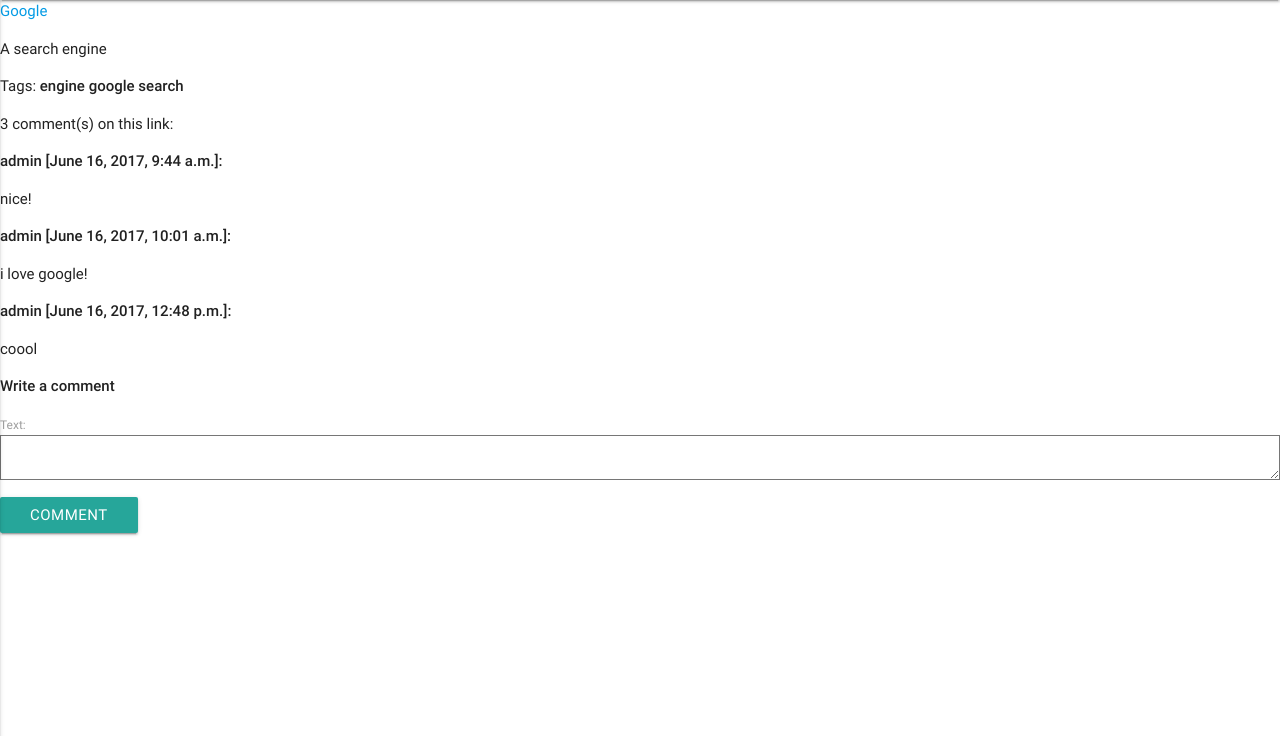
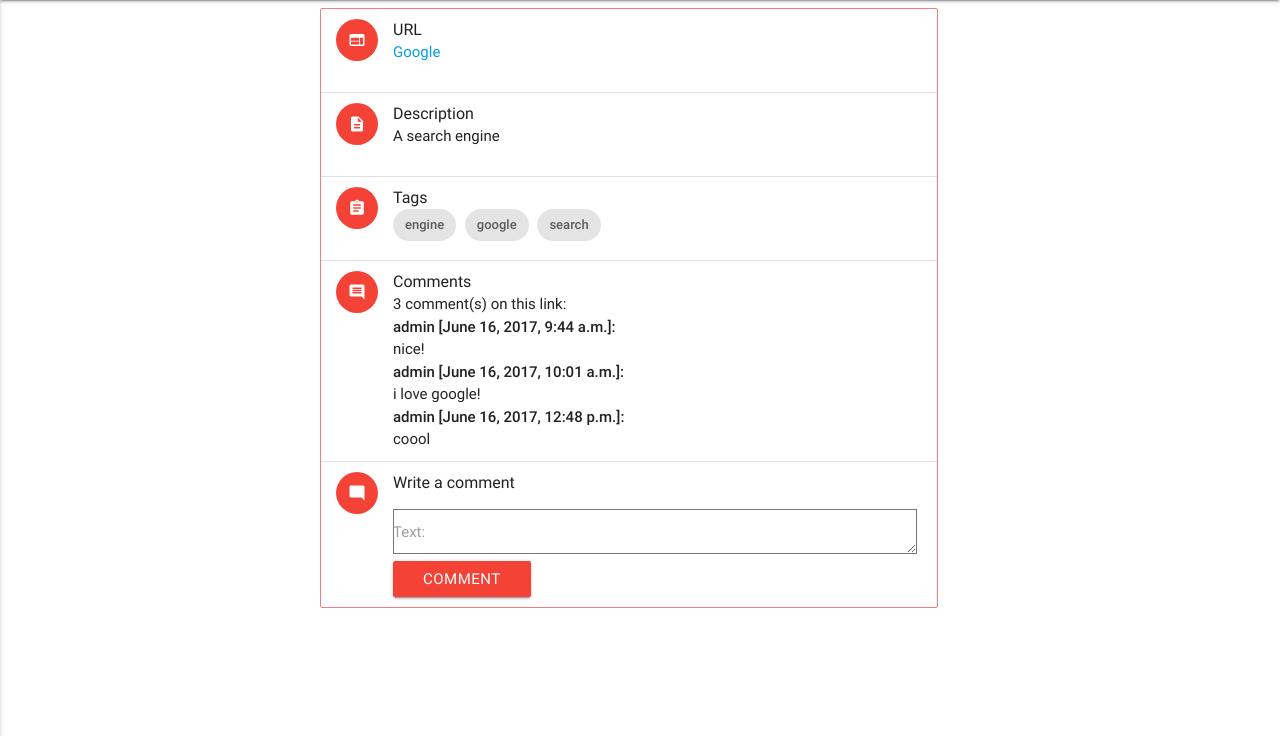
Before and after one commit to nikhilkumarsingh/linkbook, a Django app: page /link/16/ in a window 1280 px wide. Shown: the part 64-800 px from the top of the page. Run offline with Django 3.2, Linux system fonts and the light colour scheme; data comes from the database, SQL or seed files in the repository; both versions use the stored data as it was after the commit; parts of the project's set-up code (start-up, migrations or seed data) failed here and were passed over.

Commit message:
Link Page built

```diff
--- a/linkbook/links/templates/links/link.html
+++ b/linkbook/links/templates/links/link.html
@@ -6,35 +6,71 @@
 
 {% block body %}
 
-<div>
-<a href = "{{link.url}}">{{link | linebreaksbr}}</a>
-<p>{{link.description}}</p>
 
-Tags:
-{% for tag in link.tags.all %}
-<strong>{{tag.name}}</strong>
-{% endfor %}
-</div>
+    <div class="container">
+        <div class="row">
+
+            <div class="col s1 m3 l3"></div>
+            <div class="col s10 m6 l6">
+                <ul class="collection hoverable " style="border: 1px solid lightcoral">
+                    <li class="collection-item avatar">
+                      <i class="material-icons circle red">web</i>
+                        <span class="title">URL</span>
+                        <p><a href = "{{link.url}}" target="_blank">{{link | linebreaksbr}}</a></p>
+                    </li>
+                    <li class="collection-item avatar">
+                      <i class="material-icons circle red">description</i>
+                        <span class="title">Description</span>
+                       <p>{{link.description}}</p>
+                    </li>
+                    <li class="collection-item avatar">
+                      <i class="material-icons circle red">assignment</i>
+                        <span class="title">Tags</span>
+                        <p>
+                        {% for tag in link.tags.all %}
+                            <div class="chip">
+                                {{tag.name}}
+                            </div>
+                         {% endfor %}
+                        </p>
+                    </li>
+                    <li class="collection-item avatar">
+                      <i class="material-icons circle red">comment</i>
+                        <span class="title">Comments</span>
+                        <p>{{link.comment_set.count}} comment(s) on this link:</p>
+                        <p>
+
+                    {% for comment in link.comment_set.all %}
+                        <div>
+                            <strong>{{ comment.user }} [{{comment.date}}]:</strong>
+                            <p>{{ comment.text|linebreaks }}</p>
+                        </div>
+                    {% endfor %}
+                        </p>
+                    </li>
+
+                <li class="collection-item avatar">
+                      <i class="material-icons circle red">mode_comment</i>
+                        <span class="title">Write a comment</span>
+                        <p>
+                        <div>
+                    <form method="post" action="/link/{{link.id}}/comment/" role="form">
+                        {% csrf_token %}
+                        <div class="input-field">
+                        {{ comment_form.as_p }}
+
+                        <button type="submit" class="save btn red waves-effect waves-light">Comment</button>
+                    </form>
+                    </div>
+                        </p>
+                    </li>
+                </ul>
 
 
-<div>
-<p>{{link.comment_set.count}} comment(s) on this link:</p>
-{% for comment in link.comment_set.all %}
-	<div>
-        <strong>{{ comment.user }} [{{comment.date}}]:</strong>
-        <p>{{ comment.text|linebreaks }}</p>
+            </div>
+            <div class="col s1 m3 l3"></div>
+        </div>
     </div>
-{% endfor %}
-</div>
 
 
-
-<div>
-<strong>Write a comment</strong>
-<form method="post" action="/link/{{link.id}}/comment/" role="form">
-	{% csrf_token %}
-    {{ comment_form.as_p }}
-    <button type="submit" class="save btn btn-default">Comment</button>
-</form>
-</div>
 {% endblock %}
```
Also changed, not shown: db.sqlite3.
